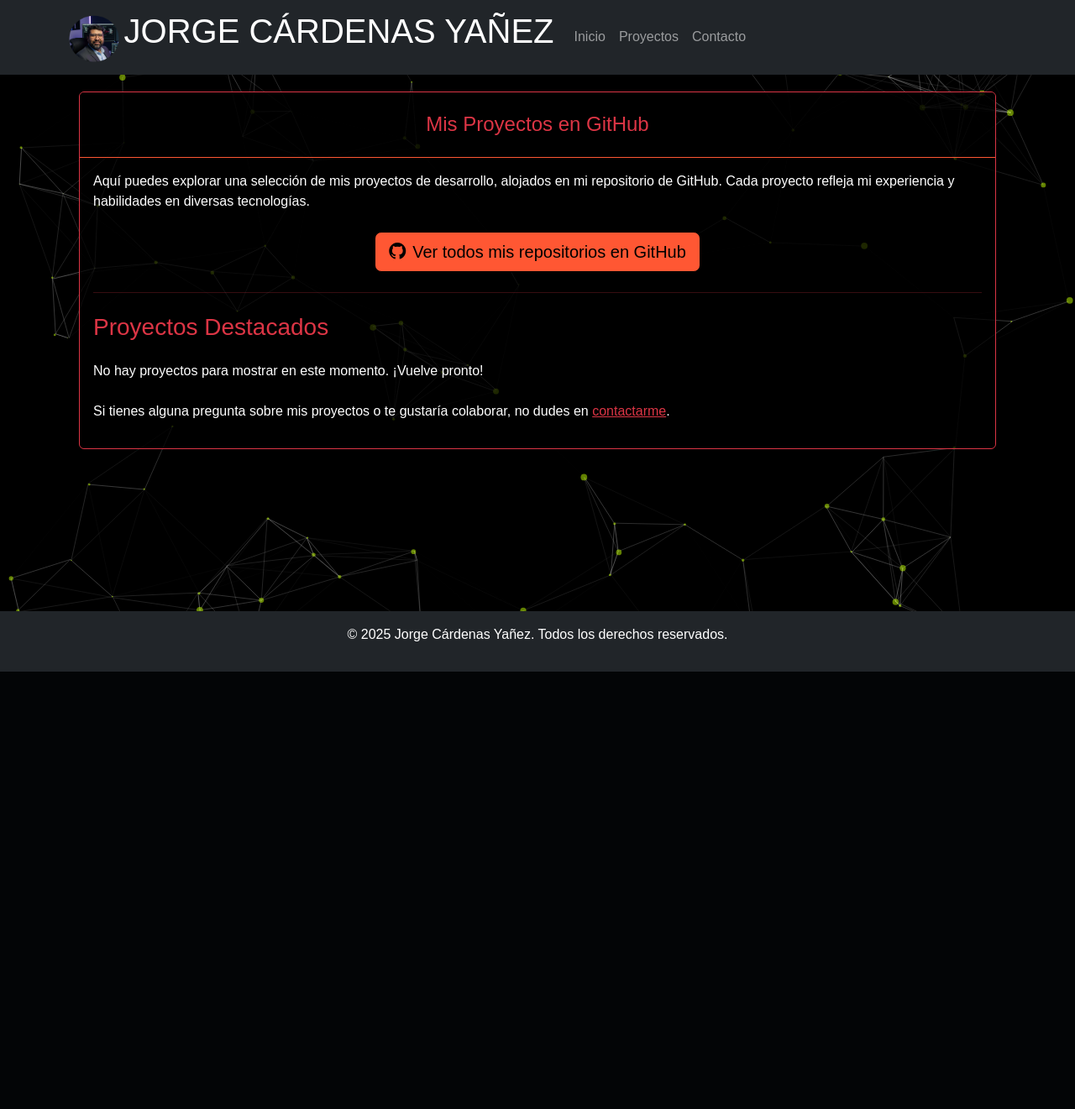
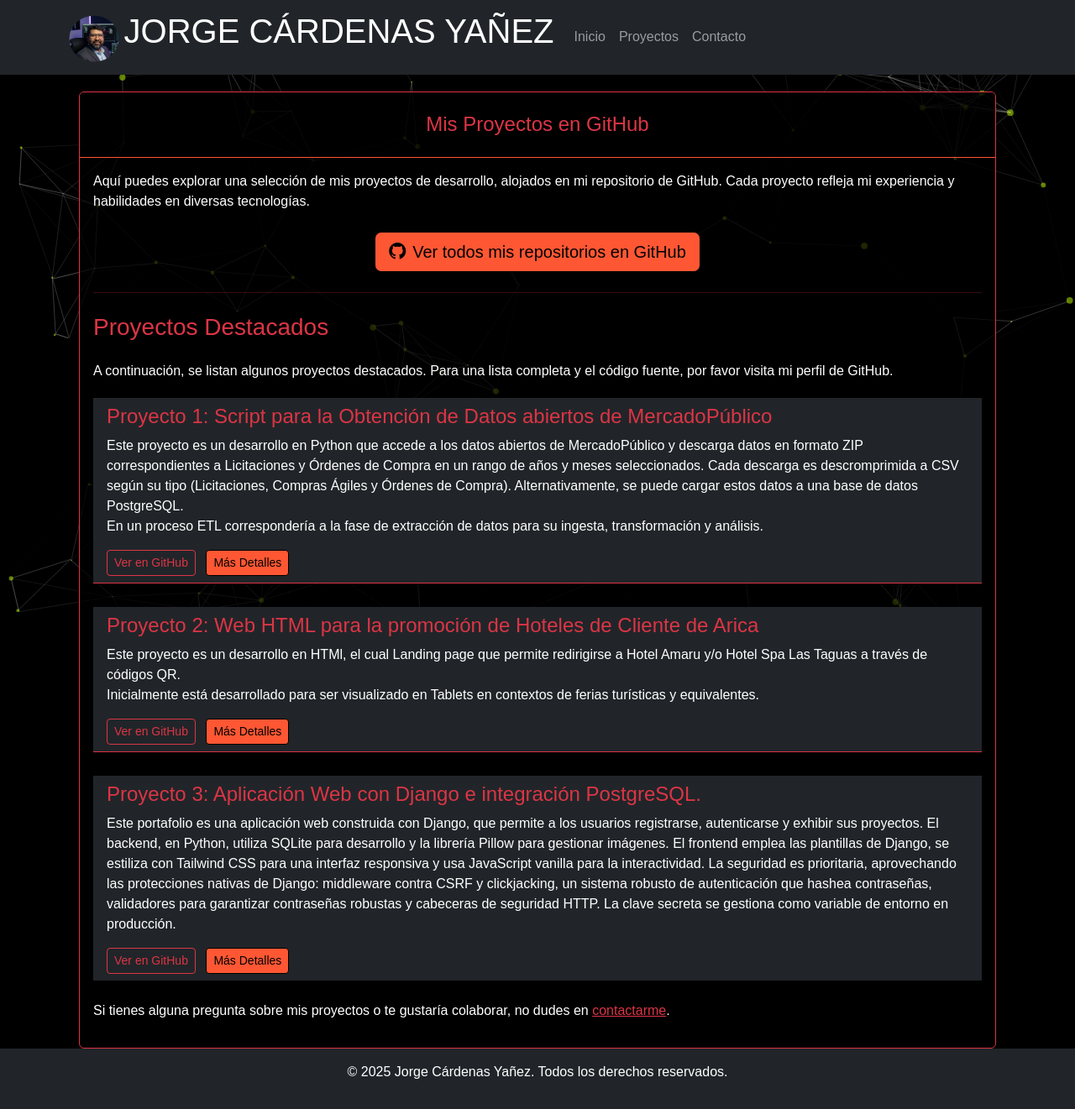
Before and after one commit to JorgeCardenasY/PORTAFOLIO, a Django app: page /proyectos/ in a window 1280 px wide. Shown: the whole page at 84% size. Before the commit the page ends 800 px from the top, so only its background shows below. Run offline with Django 4.2, Linux system fonts and the light colour scheme.

Commit message:
portafolio.

```diff
--- a/templates/proyectos.html
+++ b/templates/proyectos.html
@@ -26,38 +26,88 @@
 
           <hr class="border-danger my-4" />
 
-          <h3 class="stronghold text-danger mb-4">Proyectos Destacados</h3>
+          <h3 class="stronghold text-danger mb-4">Proyectos Destacados</h5>
+          <p>
+            A continuación, se listan algunos proyectos destacados. Para una
+            lista completa y el código fuente, por favor visita mi perfil de
+            GitHub.
+          </p>
 
-          {% if projects %}
           <ul class="list-group list-group-flush">
-            {% for project in projects %}
             <li class="list-group-item bg-dark text-white border-danger mt-1">
-              <div class="row">
-                <div class="col-md-4">
-                  {% if project.image %}
-                  <img src="{{ project.image.url }}" class="img-fluid rounded" alt="{{ project.title }}">
-                  {% endif %}
-                </div>
-                <div class="col-md-8">
-                  <h4 class="stronghold text-danger">{{ project.title }}</h4>
-                  <p>{{ project.description }}</p>
-                  {% if project.link %}
-                  <a
-                    href="{{ project.link }}"
-                    target="_blank"
-                    class="btn btn-sm btn-outline-danger"
-                    >Ver Proyecto</a
-                  >
-                  {% endif %}
-                </div>
-              </div>
+              <h4 class="stronghold text-danger">
+                Proyecto 1: Script para la Obtención de Datos abiertos de
+                MercadoPúblico
+              </h4>
+              <p>
+                Este proyecto es un desarrollo en Python que accede a los datos
+                abiertos de MercadoPúblico y descarga datos en formato ZIP
+                correspondientes a Licitaciones y Órdenes de Compra en un rango
+                de años y meses seleccionados. Cada descarga es descromprimida a
+                CSV según su tipo (Licitaciones, Compras Ágiles y Órdenes de
+                Compra). Alternativamente, se puede cargar estos datos a una
+                base de datos PostgreSQL.<br />
+                En un proceso ETL correspondería a la fase de extracción de
+                datos para su ingesta, transformación y análisis.
+              </p>
+              <a
+                href="https://github.com/JorgeCardenasY/datos_Mercado_Publico"
+                target="_blank"
+                class="btn btn-sm btn-outline-danger"
+                >Ver en GitHub</a
+              >
+              <a
+                href="https://github.com/JorgeCardenasY/datos_Mercado_Publico/blob/main/README.md"
+                target="_blank"
+                class="btn btn-sm btn-danger ms-2"
+                >Más Detalles</a
+              >
+            </li> <br>
+
+            <li class="list-group-item bg-dark text-white border-danger mt-1">
+                 <h4 class="stronghold text-danger">
+                Proyecto 2: Web HTML para la promoción de Hoteles de Cliente de Arica
+              </h4>
+              <p>
+                Este proyecto es un desarrollo en HTMl, el cual Landing page que permite redirigirse a Hotel Amaru y/o Hotel Spa Las Taguas a través de códigos QR.<br />
+                Inicialmente está desarrollado para ser visualizado en Tablets en contextos de ferias turísticas y equivalentes.
+              </p>
+              <a
+                href="https://jorgecardenasy.github.io/DyM/"
+                target="_blank"
+                class="btn btn-sm btn-outline-danger"
+                >Ver en GitHub</a
+              >
+              <a
+                href="https://github.com/JorgeCardenasY/DyM/blob/main/README.md"
+                target="_blank"
+                class="btn btn-sm btn-danger ms-2"
+                >Más Detalles</a
+              >
+            </li>  <br>
+
+            <li class="list-group-item bg-dark text-white border-danger mt-1">
+                 <h4 class="stronghold text-danger"> Proyecto 3: Aplicación Web con Django e integración PostgreSQL.</h4>
+              <p>
+                Este portafolio es una aplicación web construida con Django, que permite a los usuarios registrarse, autenticarse y exhibir sus proyectos. El backend, en Python, utiliza SQLite para desarrollo y la librería Pillow para gestionar imágenes. El frontend emplea las plantillas de Django, se estiliza con Tailwind CSS para una interfaz responsiva y usa JavaScript vanilla para la interactividad.
+
+La seguridad es prioritaria, aprovechando las protecciones nativas de Django: middleware contra CSRF y clickjacking, un sistema robusto de autenticación que hashea contraseñas, validadores para garantizar contraseñas robustas y cabeceras de seguridad HTTP. La clave secreta se gestiona como variable de entorno en producción.
+              </p>
+              <a
+                href="https://github.com/JorgeCardenasY/M6_PORTFOLIO"
+                target="_blank"
+                class="btn btn-sm btn-outline-danger"
+                >Ver en GitHub</a
+              >
+              <a
+                href="https://github.com/JorgeCardenasY/M6_PORTFOLIO/blob/main/README.md"
+                target="_blank"
+                class="btn btn-sm btn-danger ms-2"
+                >Más Detalles</a
+              >
+
             </li>
-            <br>
-            {% endfor %}
           </ul>
-          {% else %}
-          <p>No hay proyectos para mostrar en este momento. ¡Vuelve pronto!</p>
-          {% endif %}
 
           <p class="mt-4">
             Si tienes alguna pregunta sobre mis proyectos o te gustaría
```
Also changed, not shown: 1 other file.
